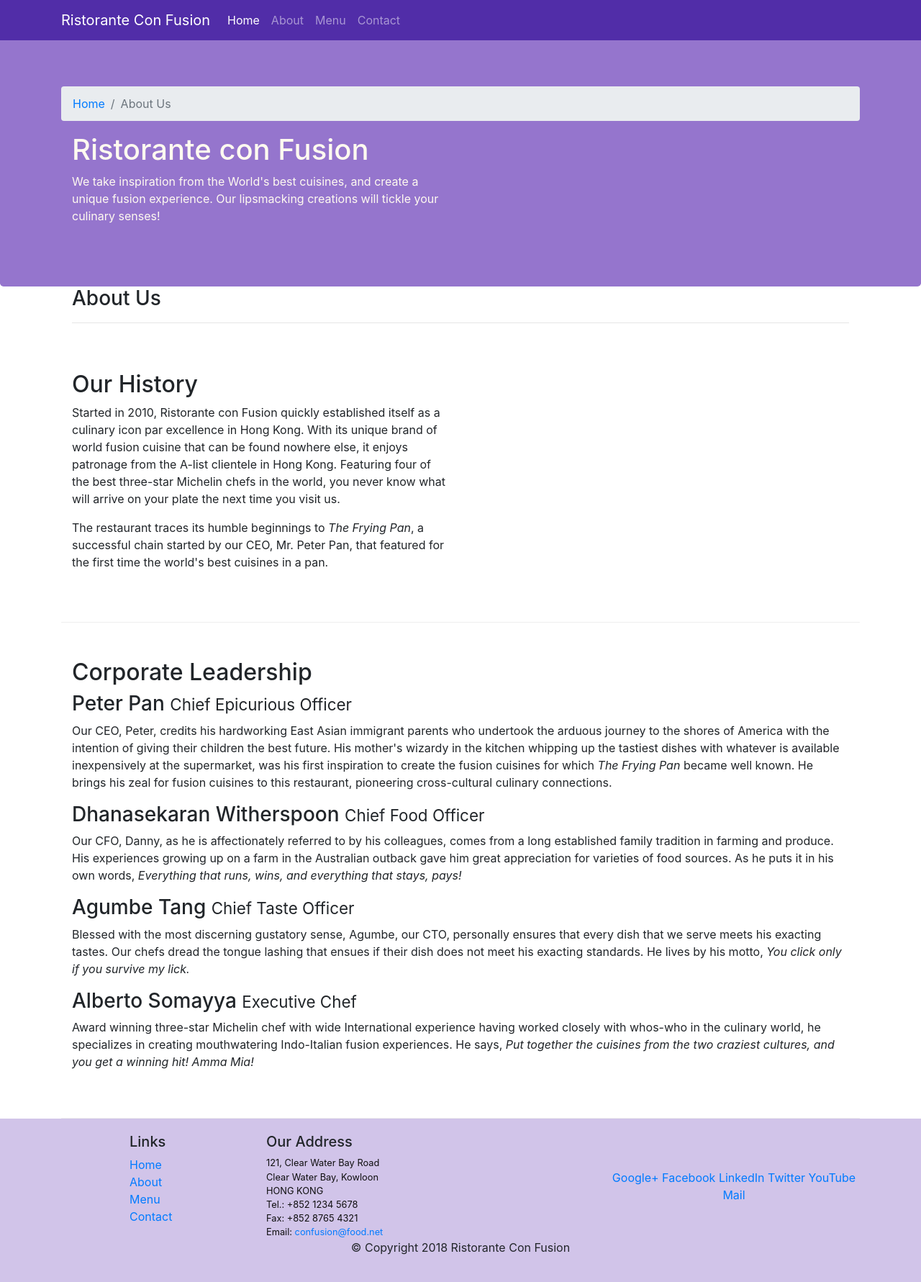
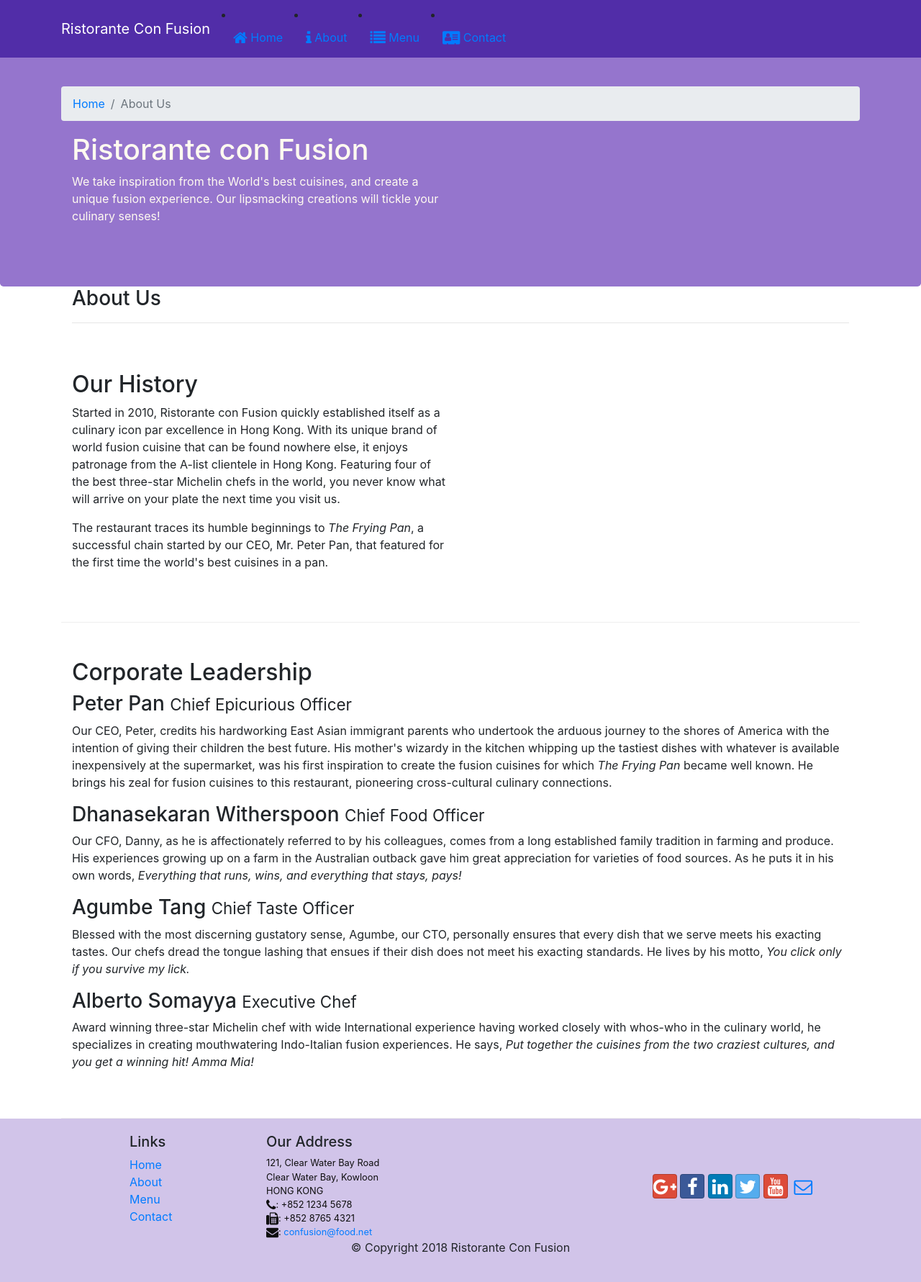
Before and after one commit to Q-Khai/conFusion-SE150823, a website: page aboutus.html in a window 1280 px wide. Shown: the whole page at 72% size. Drawn offline with nearby package versions, Linux system fonts and the light colour scheme.

Commit message:
Icon Fonts

```diff
--- a/aboutus.html
+++ b/aboutus.html
@@ -8,6 +8,9 @@
     <meta http-equiv="x-ua-compatible" content="ie=edge">
     <!-- Bootstrap CSS -->
     <link rel="stylesheet" href="node_modules/bootstrap/dist/css/bootstrap.min.css">
+    <link rel="stylesheet" href="node_modules/font-awesome/css/font-awesome.min.css">
+    <link rel="stylesheet" href="node_modules/bootstrap-social/bootstrap-social.css">
+
     <link href="css/styles.css" rel="stylesheet">
 
 
@@ -20,12 +23,14 @@
         <div class="container">
             <a class="navbar-brand" href="./index.html">Ristorante Con Fusion</a>
             <div class="collapse navbar-collapse" id="Navbar">
-                <ul class="navbar-nav mr-auto">
-                    <li class="nav-item active"><a class="nav-link" href="./index.html">Home</a></li>
-                    <li class="nav-item"><a class="nav-link" href="./aboutus.html">About</a></li>
-                    <li class="nav-item"><a class="nav-link" href="#">Menu</a></li>
-                    <li class="nav-item"><a class="nav-link" href="#">Contact</a></li>
-                </ul>
+                <li class="nav-item"><a class="nav-link" href="./index.html"><span class="fa fa-home fa-lg"></span>
+                        Home</a></li>
+                <li class="nav-item active"><a class="nav-link" href="./aboutus.html"><span
+                            class="fa fa-info fa-lg"></span>
+                        About</a></li>
+                <li class="nav-item"><a class="nav-link" href="#"><span class="fa fa-list fa-lg"></span> Menu</a></li>
+                <li class="nav-item"><a class="nav-link" href="#"><span class="fa fa-address-card fa-lg"></span>
+                        Contact</a></li>
             </div>
         </div>
         <button class="navbar-toggler" type="button" data-toggle="collapse" data-target="#Navbar">
@@ -129,19 +134,25 @@
                         121, Clear Water Bay Road<br>
                         Clear Water Bay, Kowloon<br>
                         HONG KONG<br>
-                        Tel.: +852 1234 5678<br>
-                        Fax: +852 8765 4321<br>
-                        Email: <a href="mailto:confusion@food.net">confusion@food.net</a>
+                        <i class="fa fa-phone fa-lg"></i>: +852 1234 5678<br>
+                        <i class="fa fa-fax fa-lg"></i>: +852 8765 4321<br>
+                        <i class="fa fa-envelope fa-lg"></i>:
+                        <a href="mailto:confusion@food.net">confusion@food.net</a>
                     </address>
                 </div>
                 <div class="col-12 col-sm-4 align-self-center">
                     <div class="text-center">
-                        <a href="http://google.com/+">Google+</a>
-                        <a href="http://www.facebook.com/profile.php?id=">Facebook</a>
-                        <a href="http://www.linkedin.com/in/">LinkedIn</a>
-                        <a href="http://twitter.com/">Twitter</a>
-                        <a href="http://youtube.com/">YouTube</a>
-                        <a href="mailto:">Mail</a>
+                        <a class="btn btn-social-icon btn-google" href="http://google.com/+"><i
+                                class="fa fa-google-plus"></i></a>
+                        <a class="btn btn-social-icon btn-facebook" href="http://www.facebook.com/profile.php?id="><i
+                                class="fa fa-facebook"></i></a>
+                        <a class="btn btn-social-icon btn-linkedin" href="http://www.linkedin.com/in/"><i
+                                class="fa fa-linkedin"></i></a>
+                        <a class="btn btn-social-icon btn-twitter" href="http://twitter.com/"><i
+                                class="fa fa-twitter"></i></a>
+                        <a class="btn btn-social-icon btn-google" href="http://youtube.com/"><i
+                                class="fa fa-youtube"></i></a>
+                        <a class="btn btn-social-icon" href="mailto:"><i class="fa fa-envelope-o"></i></a>
                     </div>
                 </div>
             </div>
--- a/package.json
+++ b/package.json
@@ -15,6 +15,8 @@
   },
   "dependencies": {
     "bootstrap": "^4.0.0",
+    "bootstrap-social": "^5.1.1",
+    "font-awesome": "^4.7.0",
     "jquery": "^3.3.1",
     "popper.js": "^1.12.9"
   }
```
Also changed, not shown: index.html (+36 -19 lines), 1 other file.
